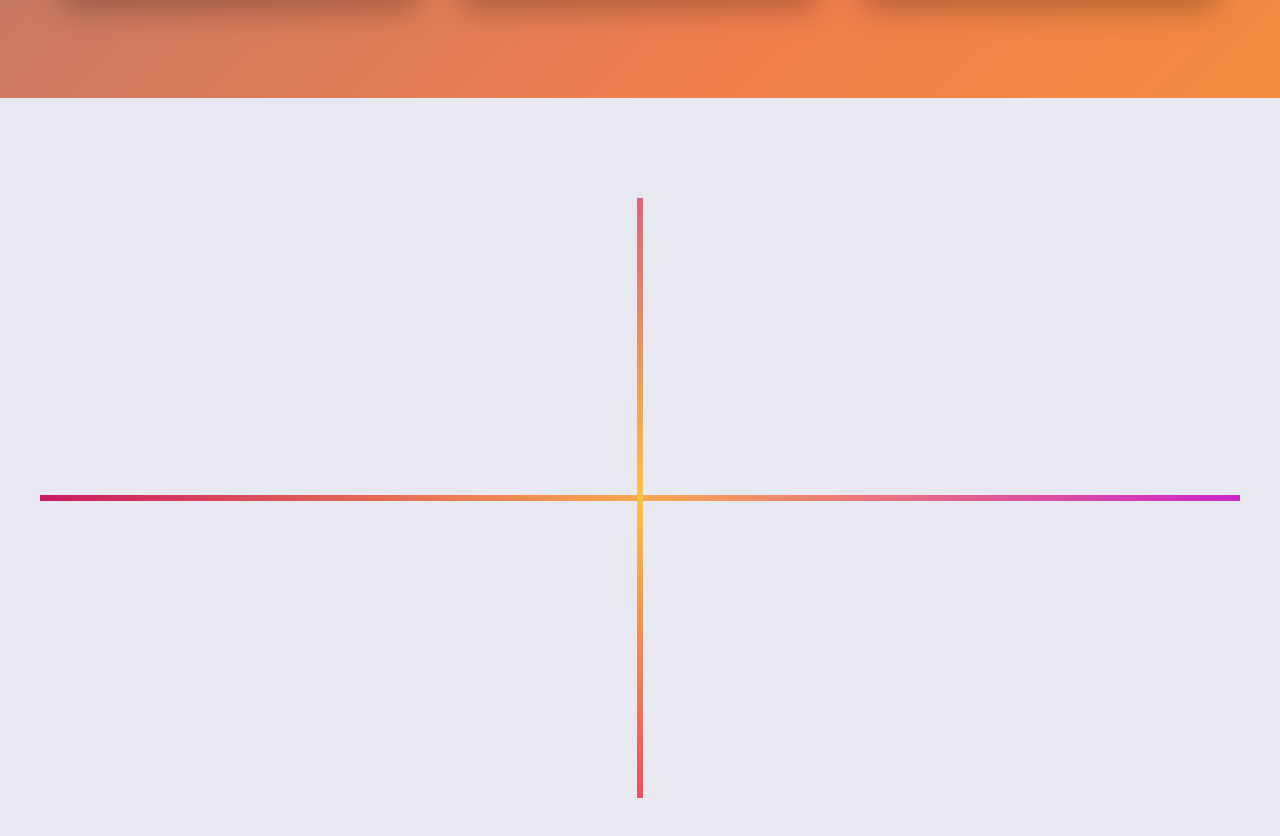
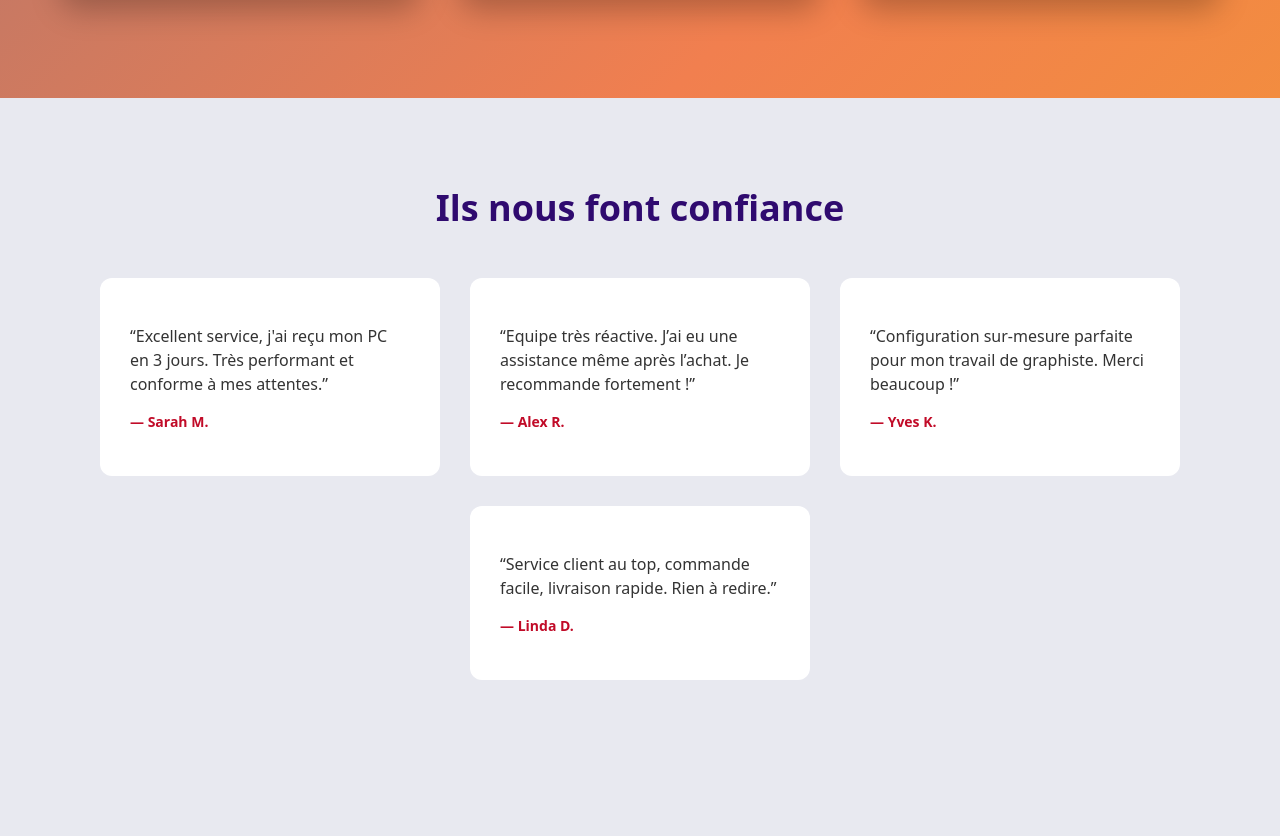
Before and after one commit to blaugrinder/Fleepin, a React (Vite) app: page / in a window 1280 px wide. Shown: the part 1932-2768 px from the top of the page. Built offline with nearby package versions, Linux system fonts and the light colour scheme.

Commit message:
feat : change the stats page into testimonials page

```diff
--- a/src/App.jsx
+++ b/src/App.jsx
@@ -5,7 +5,7 @@ import 'aos/dist/aos.css'
 import Header from './components/Header'
 import Home from './components/Home'
 import WhyChooseUs from './components/WhyChooseUs'
-import Stats from './components/StatsPage'
+import Testimonials from './components/TestimonialsPage'
 
 function App() {
   useEffect(() => {
@@ -18,7 +18,7 @@ function App() {
       <main>
         <Home />
         <WhyChooseUs />
-        <Stats />
+        <Testimonials />
       </main>
     </>
   )
--- a/src/components/StatsPage.jsx
+++ /dev/null
@@ -1,20 +0,0 @@
-import React from 'react';
-import '../styles/StatsPage.css';
-
-function StatsPage() {
-  return (
-    <section className="stats-page">
-      <div className="stats-grid">
-        <div className="stat-block top-left"></div>
-        <div className="stat-block top-right"></div>
-        <div className="stat-block bottom-left"></div>
-        <div className="stat-block bottom-right"></div>
-
-        <div className="line horizontal"></div>
-        <div className="line vertical"></div>
-      </div>
-    </section>
-  );
-}
-
-export default StatsPage;
--- /dev/null
+++ b/src/components/TestimonialsPage.jsx
@@ -0,0 +1,45 @@
+import React from 'react';
+import '../styles/TestimonialsPage.css';
+import AOS from 'aos';
+import 'aos/dist/aos.css';
+
+function TestimonialsPage() {
+  React.useEffect(() => {
+    AOS.init({ duration: 1000 });
+  }, []);
+
+  const testimonials = [
+    {
+      name: "Sarah M.",
+      comment: "Excellent service, j'ai reçu mon PC en 3 jours. Très performant et conforme à mes attentes.",
+    },
+    {
+      name: "Alex R.",
+      comment: "Equipe très réactive. J’ai eu une assistance même après l’achat. Je recommande fortement !",
+    },
+    {
+      name: "Yves K.",
+      comment: "Configuration sur-mesure parfaite pour mon travail de graphiste. Merci beaucoup !",
+    },
+    {
+      name: "Linda D.",
+      comment: "Service client au top, commande facile, livraison rapide. Rien à redire.",
+    }
+  ];
+
+  return (
+    <section className="testimonials-page">
+      <h1 className="title" data-aos="fade-down">Ils nous font confiance</h1>
+      <div className="testimonials-container">
+        {testimonials.map((t, index) => (
+          <div className="testimonial-card" key={index} data-aos="fade-up">
+            <p className="comment">“{t.comment}”</p>
+            <p className="author">— {t.name}</p>
+          </div>
+        ))}
+      </div>
+    </section>
+  );
+}
+
+export default TestimonialsPage;
--- a/src/styles/StatsPage.css
+++ /dev/null
@@ -1,88 +0,0 @@
-.stats-page {
-  min-height: 100vh;
-  background-color: #E8E9F0;
-  display: flex;
-  justify-content: center;
-  align-items: center;
-}
-
-.stats-grid {
-  position: relative;
-  width: 1200px;
-  height: 600px;
-  display: grid;
-  grid-template-columns: 1fr 1fr;
-  grid-template-rows: 1fr 1fr;
-  gap: 0;
-}
-
-.stat-block {
-  width: 100%;
-  height: 100%;
-}
-
-.top-left {
-  grid-column: 1;
-  grid-row: 1;
-}
-.top-right {
-  grid-column: 2;
-  grid-row: 1;
-}
-.bottom-left {
-  grid-column: 1;
-  grid-row: 2;
-}
-.bottom-right {
-  grid-column: 2;
-  grid-row: 2;
-}
-
-.line {
-  position: absolute;
-  z-index: 2;
-}
-
-.line.horizontal {
-  top: 50%;
-  left: 0;
-  width: 100%;
-  height: 6px;
-  transform: translateY(-50%);
-  background: linear-gradient(to right, #C91B62, #FBA84C, #CD23CC);
-}
-
-.line.vertical {
-  top: 0;
-  left: 50%;
-  width: 6px;
-  height: 100%;
-  transform: translateX(-50%);
-  background: linear-gradient(to bottom, #D96679, #F6C248, #EA4F5D);
-}
-
-@media (max-width: 1024px) {
-  .stats-grid {
-    width: 90%;
-    height: 500px;
-  }
-}
-
-@media (max-width: 768px) {
-  .stats-grid {
-    display: flex;
-    flex-direction: column;
-    width: 90%;
-    height: auto;
-    gap: 20px;
-  }
-
-  .stat-block {
-    width: 100%;
-    height: 150px;
-  }
-
-  .line {
-    display: none;
-  }
-}
--- /dev/null
+++ b/src/styles/TestimonialsPage.css
@@ -0,0 +1,50 @@
+.testimonials-page {
+  min-height: 100vh;
+  background-color: #E8E9F0;
+  padding: 60px 20px;
+  display: flex;
+  flex-direction: column;
+  align-items: center;
+}
+
+.title {
+  font-size: 36px;
+  font-weight: bold;
+  color: #2F0A6F;
+  margin-bottom: 50px;
+}
+
+.testimonials-container {
+  display: flex;
+  flex-wrap: wrap;
+  justify-content: center;
+  gap: 30px;
+  max-width: 1100px;
+  width: 100%;
+}
+
+.testimonial-card {
+  background-color: white;
+  border-radius: 12px;
+  padding: 30px;
+  width: 280px;
+  transition: transform 0.3s ease;
+  box-shadow: 0 0 0 transparent;
+}
+
+.testimonial-card:hover {
+  transform: scale(1.05);
+}
+
+.comment {
+  font-size: 16px;
+  color: #333;
+  margin-bottom: 15px;
+  line-height: 1.5;
+}
+
+.author {
+  font-weight: bold;
+  color: #C10B28;
+  font-size: 14px;
+}
```
